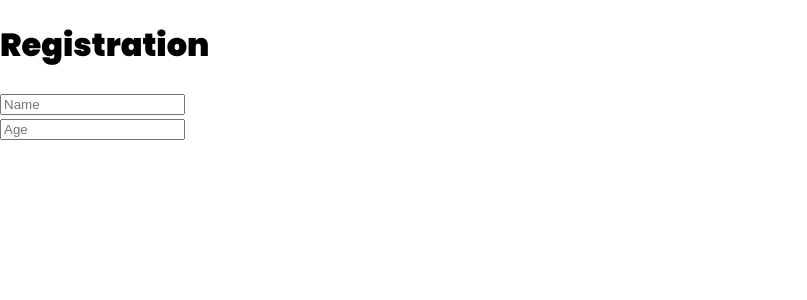
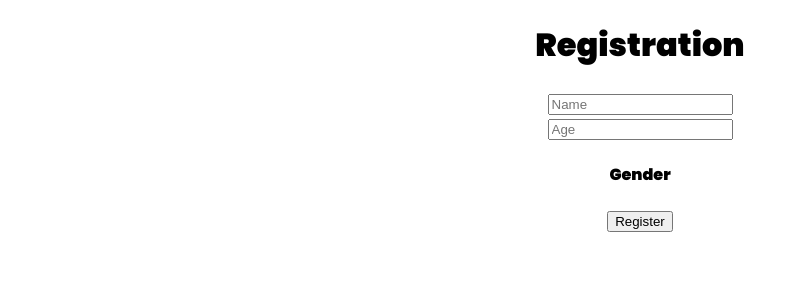
Before and after one commit to roshh4/health-scheme-management, a React (Create React App) app in the folder client/: page / in a window 1280 px wide. Shown: the top 300 px of the page, without its empty margins (0-807 px from the left). Built offline with nearby package versions, Linux system fonts and the light colour scheme.

Commit message:
made changes to registration page

```diff
--- a/client/src/Registration/regis.css
+++ b/client/src/Registration/regis.css
@@ -1,4 +1,8 @@
 @import url('https://fonts.googleapis.com/css2?family=Poppins:wght@900&display=swap');
+
+.wrapper{
+    text-align: center;
+}
 
 body{
     margin: 0;
--- a/client/src/Registration/regis.jsx
+++ b/client/src/Registration/regis.jsx
@@ -2,15 +2,26 @@ import React from 'react'
 import './regis.css'
 
 const regis = () => {
+  const options = [
+    {label: "Male", value:"M"},
+    {label: "Female", value:"F"},
+    {label: "Third-Gender", value:"T"}
+  ]
   return (
     <div className='wrapper'>
         <form action=''>
             <h1>Registration</h1>
-            <div className='input_box'></div>
+            <div className='input_box'>
                 <input type='text' placeholder='Name' required/>
-            <div className='input_box'></div>
+            </div>
+            <div className='input_box'>
                 <input type='text' placeholder='Age' required/>
+            </div>
+            <div className='dropdown'>
+                <h4>Gender</h4>
 
+            </div>
+            <button type='submit'>Register</button>
         </form>
     </div>
   )
```
